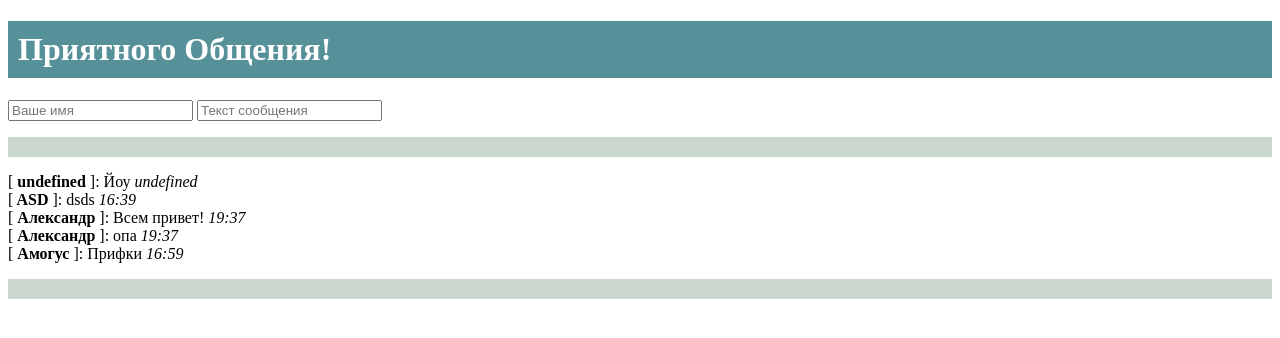
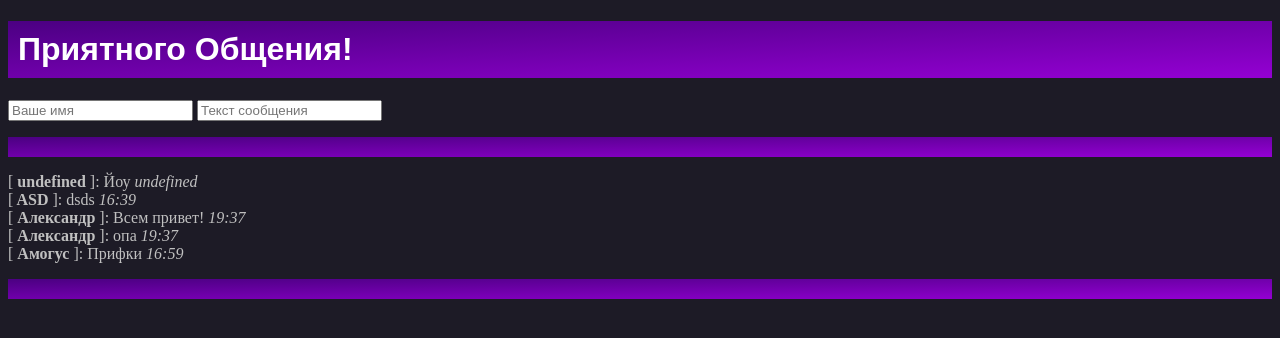
Before and after one commit to WingsSsZzZ/RussianBook, a Flask app: page /form in a window 1280 px wide. Shown: the top 338 px of the page. Run offline with Flask 2, Linux system fonts and the light colour scheme.

Commit message:
Update form.html

```diff
--- a/templates/form.html
+++ b/templates/form.html
@@ -6,7 +6,11 @@
     <title>RussianBook</title>
     <meta charset="utf-8">
   <title>Кнопка</title>
-
+<style>
+    body {
+         background: #1D1B26;
+         }
+</style>
 
 <body>
 
@@ -66,6 +70,7 @@
         });
 
     </script>
+
 </head>
 
 <body>
@@ -73,26 +78,35 @@
 <h1>Приятного Общения!</h1>
 
   <style>
+
    h1 {
-    background: #569099;
+    font-family: 'Secular One', sans-serif;
+    background: #9400D3;
+    background: linear-gradient(to top left, #9400D3, #4B0082);
     padding: 10px;
-    color: #fff;
+    color: #ffff;
    }
    p {
-    background: #cad8d0;
+
+    background: #006400;
+    background: linear-gradient(to top left, #9400D3, #4B0082);
     padding: 10px;
+
    }
   </style>
 <input id="name" type="text" placeholder="Ваше имя"/>
 <input id="text" type="text" placeholder="Текст сообщения">
 
 <p>
-<div id="chat_window"></div> <!-- окно чата -->
+
+ <div id="chat_window"></div> <!-- окно чата -->
+<style>
+   body {
+    color: #C0C0C0;
+   }
+  </style>
 </p>
 <br/>
 
-
-  <div></div>
-
 </body>
 </html>
```
